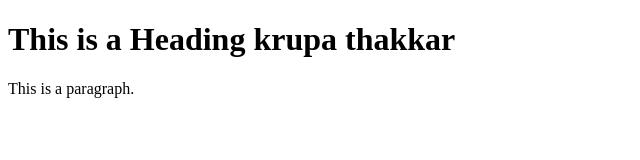
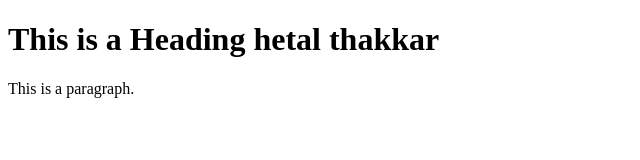
Before and after one commit to krupasavadiya/demo, a plain HTML site: page index.html in a window 1280 px wide. Shown: the whole page, without its empty margins (0-640 px from the left). Drawn offline with Linux system fonts and the light colour scheme.

Commit message:
chnage name

```diff
--- a/index.html
+++ b/index.html
@@ -4,7 +4,7 @@
 <title>Page Title</title>
 </head>
 <body>
-<h1>This is a Heading  krupa thakkar</h1>
+<h1>This is a Heading  hetal thakkar</h1>
 <p>This is a paragraph.</p>
 
 </body>
```
